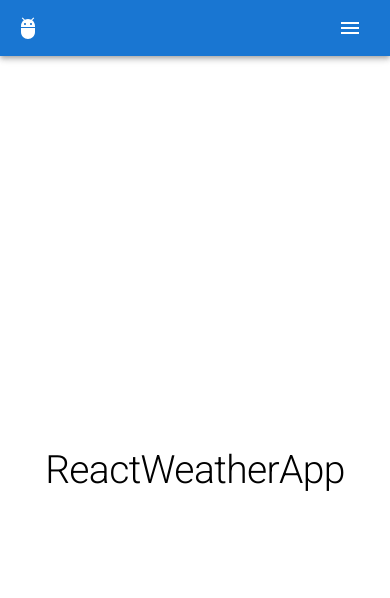
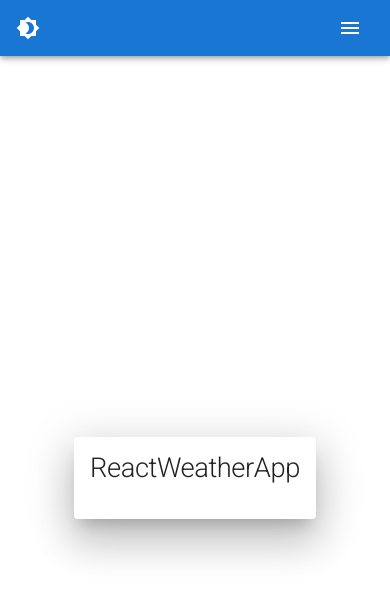
Before and after one commit to guillaumedebas/reactweatherapp, a React (Vite) app: page / in a window 390 px wide. Shown: the top 598 px of the page. Built offline with nearby package versions, Linux system fonts and the light colour scheme.

Commit message:
icon responsive card update

```diff
--- a/src/App.tsx
+++ b/src/App.tsx
@@ -1,4 +1,4 @@
-import { Container, Typography, Grid } from '@mui/material';
+import { Container, Typography, Grid, Card, CardContent } from '@mui/material';
 import './App.css';
 import ResponsiveAppBar from './components/ResponsiveAppBar/ResponsiveAppBar';
 
@@ -6,11 +6,33 @@ function App() {
   return (
     <>
       <ResponsiveAppBar />
-      <Container>
-        <Grid container justifyContent="center" alignItems="center" style={{ height: '100vh' }}>
-          <Typography variant='h1' component="h1" fontSize='clamp(1rem, 10vw, 10rem)' gutterBottom>
-            ReactWeatherApp
-          </Typography>
+      <Container
+        style={{
+          width: '100%',
+          height: '100vh'
+        }}>
+        <Grid
+          container
+          justifyContent="center"
+          alignItems="center"
+          style={{
+            width: '100%',
+            height: '100%'
+          }}>
+
+          <Card elevation={24}>
+            <CardContent>
+              <Typography
+                variant='h1'
+                component="h1"
+                fontSize='clamp(0.7rem, 7vw, 7rem)'
+                gutterBottom
+              >
+                ReactWeatherApp
+              </Typography>
+
+            </CardContent>
+          </Card>
         </Grid>
       </Container>
     </>
--- a/src/components/ResponsiveAppBar/ResponsiveAppBar.tsx
+++ b/src/components/ResponsiveAppBar/ResponsiveAppBar.tsx
@@ -9,7 +9,7 @@ import MenuIcon from '@mui/icons-material/Menu';
 import Container from '@mui/material/Container';
 import Button from '@mui/material/Button';
 import MenuItem from '@mui/material/MenuItem';
-import AdbIcon from '@mui/icons-material/Adb';
+import Brightness4Icon from '@mui/icons-material/Brightness4';
 
 const pages = ['Products', 'Pricing', 'Blog'];
 
@@ -29,7 +29,7 @@ function ResponsiveAppBar() {
       <Container maxWidth="xl">
         <Toolbar disableGutters>
           {/* Logo always on the left */}
-          <AdbIcon sx={{ display: 'flex', mr: 1 }} />
+          <Brightness4Icon sx={{ display: 'flex', mr: 1 }} />
 
           {/* Title that disappears from 'sm' and smaller screens */}
           <Typography
```
